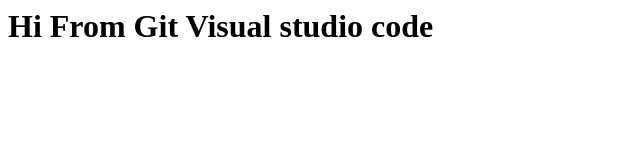
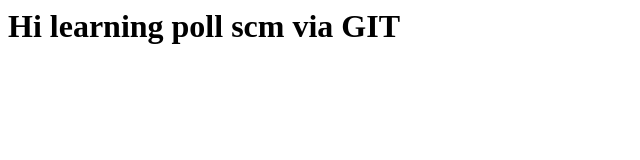
Before and after one commit to pratikkambl3/PraticeGGIITT, a plain HTML site: page index.html in a window 1280 px wide. Shown: the whole page, without its empty margins (0-640 px from the left). Drawn offline with Linux system fonts and the light colour scheme.

Commit message:
Update index.html

```diff
--- a/index.html
+++ b/index.html
@@ -1,5 +1,5 @@
 <html>
    <body>
-    <h1>Hi From Git Visual studio code </h1>
+    <h1>Hi learning poll scm via GIT </h1>
    </body>
 </html>
```
